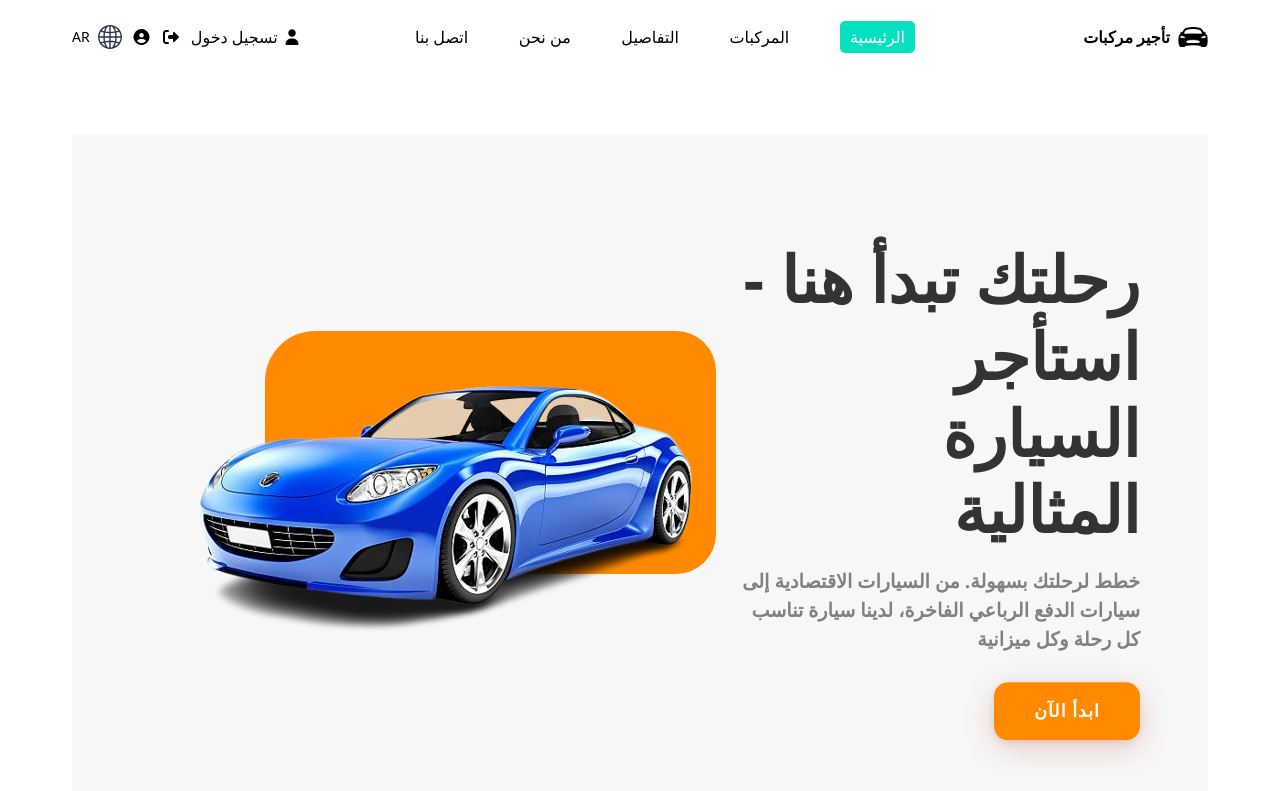
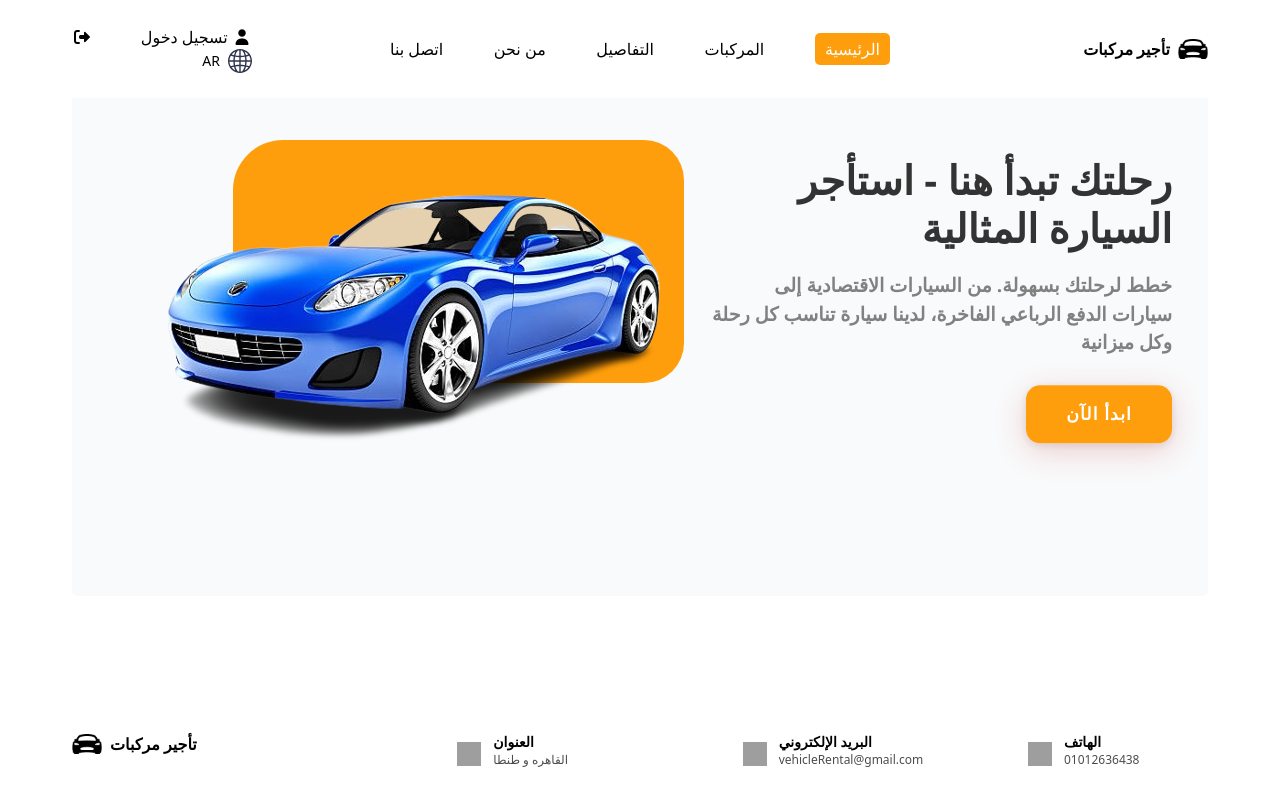
Before and after one commit to ITI-GP/vehicle-rental-website, a React (Vite) app: page / in a window 1280 px wide. Shown: the top 791 px of the page. Built offline with nearby package versions, Linux system fonts and the light colour scheme; grey boxes are pictures that could not be loaded.

Commit message:
UpdatesHeaderandHero

```diff
--- a/src/components/home/HeroSection/Hero.jsx
+++ b/src/components/home/HeroSection/Hero.jsx
@@ -7,7 +7,7 @@ import { useTranslation } from "react-i18next";
 const Hero = () => {
   const { t } = useTranslation();
   return (
-    <div className={styles.heroWrapper}>
+    <div className={`${styles.heroWrapper} bg-gray-50`} >
       <div className={styles.heroContainer}>
         <div className={styles.heroContent}>
           <h1 className={styles.heroTitle}>{t("hero.title")}</h1>
--- a/src/components/home/HeroSection/Hero.module.css
+++ b/src/components/home/HeroSection/Hero.module.css
@@ -1,12 +1,13 @@
 .heroWrapper {
-  background-color: #f7f7f7;
-  padding: 5rem 2rem;
+
+  padding-bottom: 3.5rem;
   position: relative;
   overflow: hidden;
+  border-radius: 5px;
 }
 
 .heroContainer {
-  height: 70vh;
+  height: 60vh;
   margin: 0 20px;
   display: flex;
   align-items: center;
@@ -31,7 +32,7 @@
 }
 
 .heroTitle {
-  font-size: 4rem;
+  font-size: 2.5rem;
   margin-bottom: 1.2rem;
   line-height: 1.2;
 }
@@ -49,7 +50,7 @@
   font-weight: 700;
   border: none;
   border-radius: 14px;
-  background: linear-gradient(to right, #ff8a00, #ff8a00);
+  background: linear-gradient(to right, var(--color-primary), var(--color-primary));
   color: #fff;
   padding: 1rem 2.5rem;
   animation: jump 2.5s infinite ease-in-out;
@@ -87,7 +88,7 @@
   top: 80px;
   width: 75%;
   height: 50%;
-  background-color: #ff8a00;
+  background-color: var(--color-primary);
   border-radius: 50px 40px 40px 100px;
   z-index: 0;
 }
--- a/src/components/layout/Header/Header.jsx
+++ b/src/components/layout/Header/Header.jsx
@@ -5,7 +5,7 @@ import { NavLink ,Link} from "react-router-dom";
 export default function Header() {
   const { t } = useTranslation();
   return (
-    <nav>
+    <nav className="fixed z-50 top-0 right-0 left-0 " >
 
      <div className="flex flex-wrap justify-between items-center px-[72px] pt-[25px] pb-[25px] w-full max-w-[1920px] mx-auto bg-white">
 
@@ -18,20 +18,19 @@ export default function Header() {
         <div className="links  ">
 
            <ul className="flex flex-wrap items-center justify-between w-[500px]">
-              <li><NavLink to={'/'}>{t("header.home")}</NavLink></li>
-              <li><NavLink to={'/vehicles'}>{t("header.vehicles")}</NavLink></li>
-              <li><NavLink to={'/details'}>{t("header.details")}</NavLink></li>
-              <li><NavLink to={'/contactus'}>{t("header.about")}</NavLink></li>
-              <li><NavLink to={'/aboutus'}>{t("header.contact")}</NavLink></li>
+              <li className="font-medium"><NavLink to={'/'}>{t("header.home")}</NavLink></li>
+              <li className="font-medium"><NavLink to={'/vehicles'}>{t("header.vehicles")}</NavLink></li>
+              <li className="font-medium"><NavLink to={'/details'}>{t("header.details")}</NavLink></li>
+              <li className="font-medium"><NavLink to={'/contactus'}>{t("header.about")}</NavLink></li>
+              <li className="font-medium"><NavLink to={'/aboutus'}>{t("header.contact")}</NavLink></li>
             </ul>
 
            </div>
 
            <div className="Icons">
-            <ul className="flex flex-wrap  items-center justify-between w-[230px]">
-              <li><Link><i class="fa-solid fa-user"></i> <span>{t("header.signin")}</span></Link></li>
+            <ul className="flex flex-wrap  items-center justify-between w-[180px]">
+              <li><Link><i class="fa-solid fa-user "></i> <span>{t("header.signin")}</span></Link></li>
               <li><Link><i class="fa-solid fa-right-from-bracket"></i></Link></li>
-              <li><i class="fa-solid fa-circle-user"></i></li>
               <li><TransButton/></li>
             </ul>
 
--- a/src/index.css
+++ b/src/index.css
@@ -30,6 +30,7 @@
   --font-display: "Satoshi", "sans-serif";
   /* the system colors */
   /* Primary */
+  --color-primary:#ff9e0c;
   --color-primary-50: #d1faf4;
   --color-primary-100: #b4fdf2;
   --color-primary-200: #83fcea;
@@ -85,11 +86,10 @@ ul{
 }
 
 .active{
-  background-color: var(--color-primary-500);
+  background-color: var(--color-primary);
   color: white;
   padding-block: 5px;
   padding-inline: 10px;
   border-radius: 5px;
-  font-weight: 500;
-  transition: all .5s;
+  transition: all .3s;
 }
--- a/src/router/index.jsx
+++ b/src/router/index.jsx
@@ -20,7 +20,6 @@ const router = createBrowserRouter(
       <Route path="contactus" element={<ContactUs/>}/>
       <Route path="aboutus" element={<AboutUs/>}/>
       <Route path="vehicles" element={<Vehicles/>}/>
-
     </Route>
   )
 );
```
